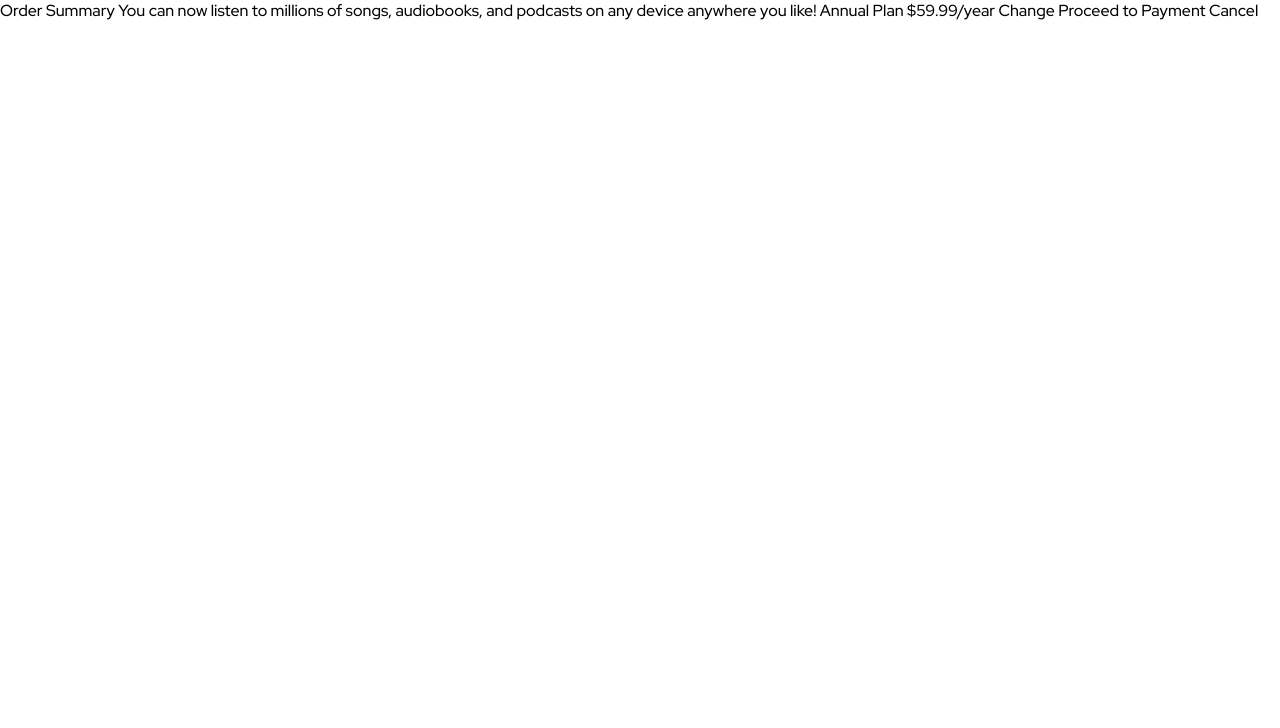
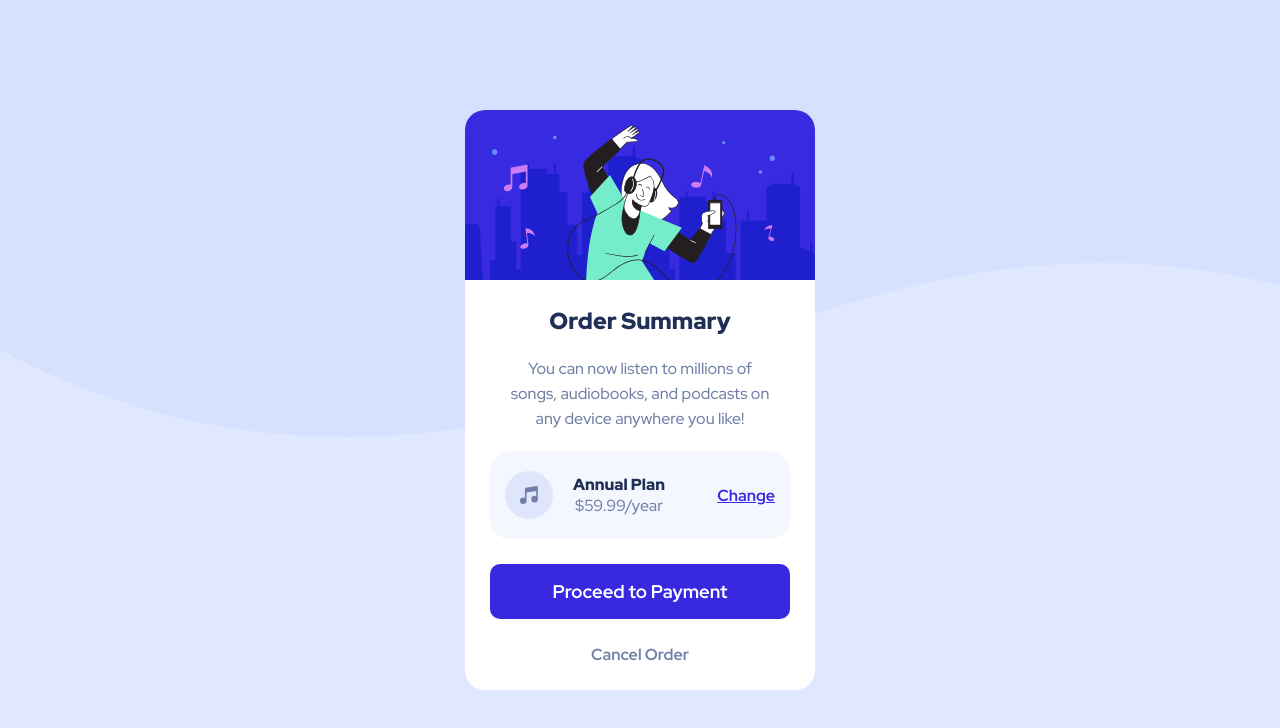
Before and after one commit to JGAMIX7/order-summary-component, a plain HTML site: page index.html in a window 1280 px wide. Drawn offline with Linux system fonts and the light colour scheme.

Commit message:
destop view finished

```diff
--- a/index.html
+++ b/index.html
@@ -3,25 +3,40 @@
 <head>
   <meta charset="UTF-8">
   <meta name="viewport" content="width=device-width, initial-scale=1.0"> <!-- displays site properly based on user's device -->
-
   <link rel="icon" type="image/png" sizes="32x32" href="./images/favicon-32x32.png">
   <link rel="stylesheet" href="style.css">
-
   <title>Frontend Mentor | Order summary card</title>
 </head>
 <body>
 
-  Order Summary
+  <div class="container">
+    <div class="card">
+      <div class="card-img">
+        <img src="images/illustration-hero.svg" alt="Illustration">
+      </div>
 
-  You can now listen to millions of songs, audiobooks, and podcasts on any
-  device anywhere you like!
+      <div class="card-content">
+        <h1 class="card-title">Order Summary</h1>
+        <p class="card-text">
+          You can now listen to millions of songs, audiobooks, and podcasts on any
+          device anywhere you like!
+        </p>
 
-  Annual Plan
-  $59.99/year
+        <div class="card-plan">
+          <div class="card-annual-plan">
+            <img src="images/icon-music.svg" alt="Icon music">
+            <div class="plan">
+              <h4>Annual Plan</h4>
+              <p>$59.99/year</p>
+            </div>
+          </div>
+          <a class="change-link" href="#">Change</a>
+        </div>
 
-  Change
-
-  Proceed to Payment
-  Cancel
+        <a class="card-btn-payment" href="#">Proceed to Payment</a>
+        <a class="cancel-link" href="#">Cancel Order</a>
+      </div>
+    </div>
+  </div>
 </body>
 </html>
--- a/style.css
+++ b/style.css
@@ -1,8 +1,118 @@
 @import url('https://fonts.googleapis.com/css2?family=Red+Hat+Display:wght@500;700;900&display=swap');
+
+/* 500, 700, 900 */
+
+:root{
+   --pale-blue: hsl(225, 100%, 94%);
+   --bright-blue: hsl(245, 75%, 52%);
+   --very-pale-blue: hsl(225, 100%, 98%);
+   --desaturated-blue: hsl(224, 23%, 55%);
+   --dark-blue: hsl(223, 47%, 23%);
+}
 
 *{
    padding: 0;
    margin: 0;
    box-sizing: border-box;
-   font-family: 'Red Hat Display', sans-serif;;
 }
+
+body{
+   background: url(images/pattern-background-desktop.svg) no-repeat;
+   background-color: var(--pale-blue);
+   font-family: 'Red Hat Display', sans-serif;
+   font-size: 16px;
+}
+
+a{text-decoration: none;}
+
+.container{
+   display: flex;
+   justify-content: center;
+   align-items: center;
+   min-height: 100vh;
+}
+
+.card{
+   max-width: 350px;
+   background-color: #fff;
+   overflow: hidden;
+   border-radius: 20px;
+   margin: 30px 20px;
+}
+
+.card-img{
+   height: 170px;
+}
+
+.card .card-img img{
+   display: block;
+   width: 100%;
+   height: 100%;
+}
+
+.card .card-content{
+   padding: 25px;
+   display: flex;
+   justify-content: center;
+   text-align: center;
+   align-items: center;
+   flex-direction: column;
+}
+
+.card .card-content .card-title{
+   font-size: 1.45em;
+   font-weight: 900;
+   color: var(--dark-blue);
+}
+
+.card .card-content .card-text{
+   color: var(--desaturated-blue);
+   line-height: 25px;
+   margin: 20px 16px;
+}
+
+.card .card-content .card-plan{
+   width: 100%;
+   background-color: var(--very-pale-blue);
+   display: flex;
+   justify-content: space-between;
+   align-items: center;
+   padding: 20px 15px;
+   border-radius: 20px;
+}
+
+.card .card-content .card-plan .card-annual-plan{
+   display: flex;
+   align-items: center;
+   gap: 20px;
+}
+
+.card .card-content .card-plan .card-annual-plan .plan h4{
+   font-weight: 900;
+   color: var(--dark-blue);
+}
+.card .card-content .card-plan .card-annual-plan .plan p{
+   color: var(--desaturated-blue);
+}
+
+.card .card-content .card-plan .change-link{
+   text-decoration: underline;
+   font-weight: 700;
+   color: var(--bright-blue);
+}
+
+.card .card-content .card-btn-payment{
+   color: #fff;
+   font-weight: 700;
+   font-size: 1.15em;
+   padding: 15px 50px;
+   margin: 25px 0;
+   width: 100%;
+   border-radius: 10px;
+   background-color: var(--bright-blue);
+}
+
+.card .card-content .cancel-link{
+   color: var(--desaturated-blue);
+   font-weight: 700;
+}
```
